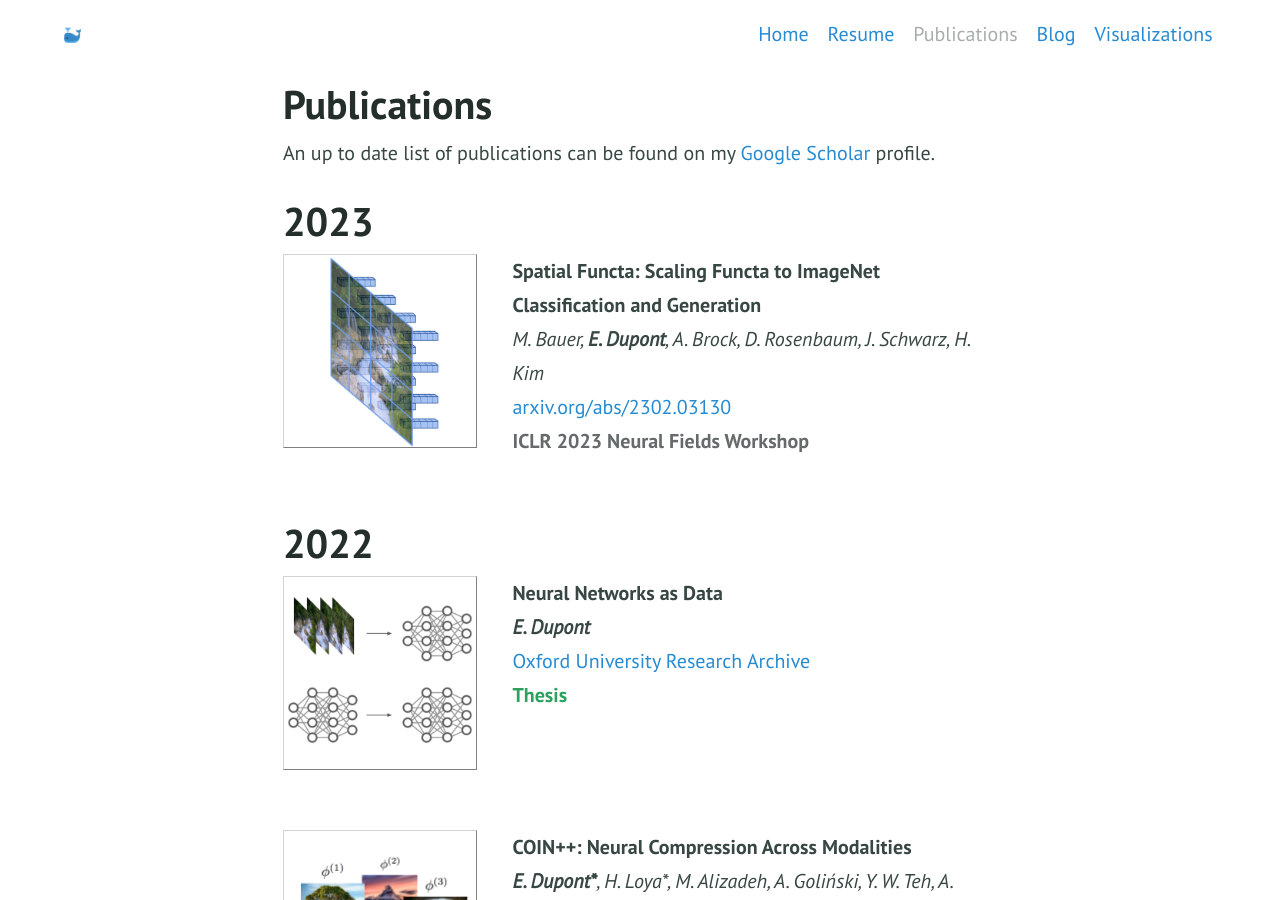
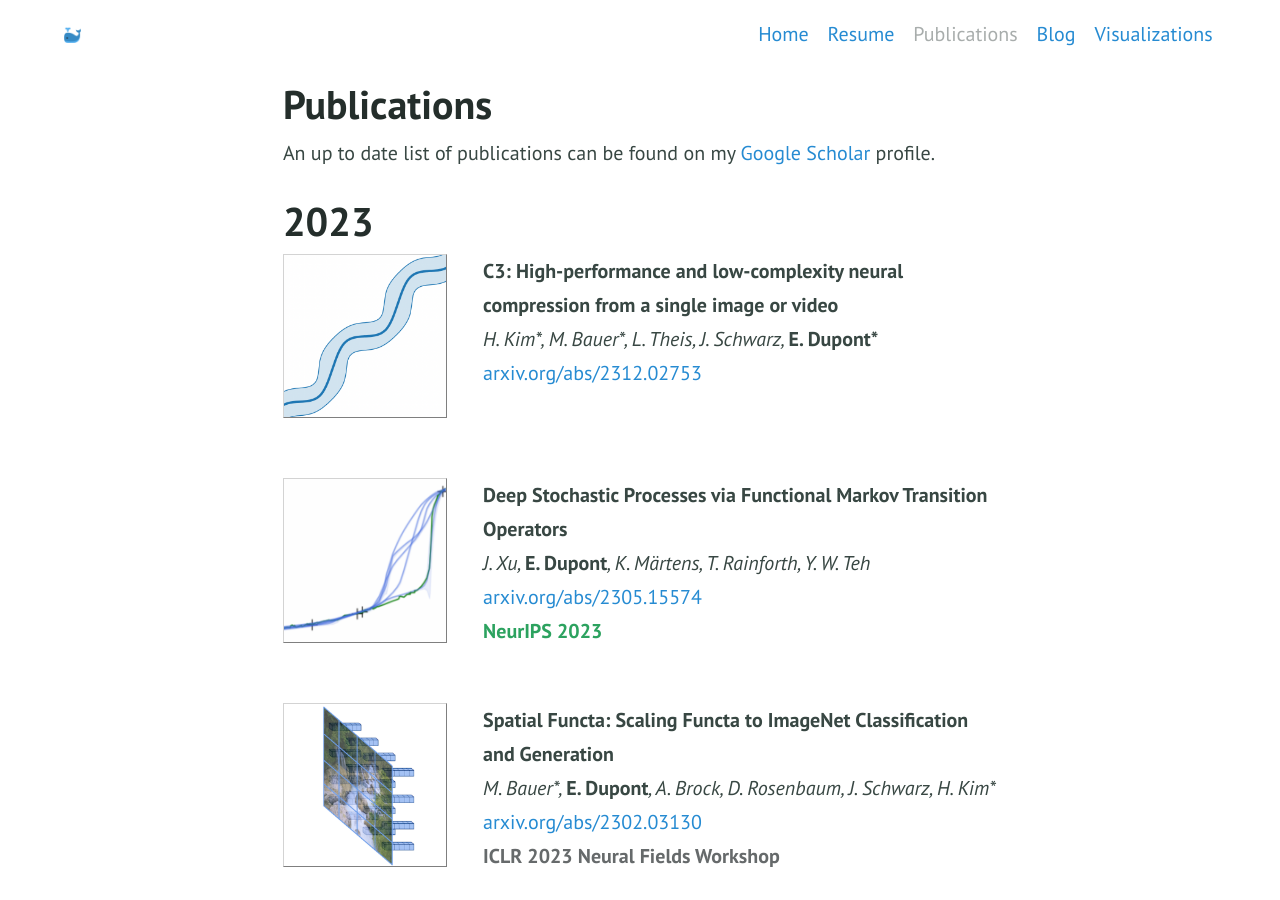
Before and after one commit to EmilienDupont/emiliendupont.github.io, a Jekyll site: the page built from publications.md, in a window 1280 px wide and 900 px high. Built offline with Jekyll 4.4.1, drawn with Linux system fonts in a browser that asks for light colours.

Commit message:
:banana: add VQEG talk, MNP and C3 papers

```diff
--- a/publications.md
+++ b/publications.md
@@ -10,7 +10,51 @@ An up to date list of publications can be found on my [Google Scholar](https://s
 
 <div style="display:flex;">
 
-  <div style="flex:1; padding-right:5%">
+  <div style="flex:0.8; padding-right:5%">
+    <img src="{{ site.url }}/imgs/paper-icons/c3.png" style="align:left; border: 1px solid #d3d3d3; border-style: outset;">
+  </div>
+
+  <div style="flex:2.5;">
+    <b style="font-size: 100%;">C3: High-performance and low-complexity neural compression from a single image or video
+</b><br>
+
+    <i>H. Kim*, M. Bauer*, L. Theis, J. Schwarz, </i><b style="font-weight: 800;">E. Dupont*</b><i></i><br>
+
+    <a href="https://arxiv.org/abs/2312.02753">
+      arxiv.org/abs/2312.02753
+    </a><br>
+  </div>
+</div>
+
+&nbsp;
+
+
+<div style="display:flex;">
+
+  <div style="flex:0.8; padding-right:5%">
+    <img src="{{ site.url }}/imgs/paper-icons/mnp.png" style="align:left; border: 1px solid #d3d3d3; border-style: outset;">
+  </div>
+
+  <div style="flex:2.5;">
+    <b style="font-size: 100%;">Deep Stochastic Processes via Functional Markov Transition Operators
+</b><br>
+
+    <i>J. Xu, </i><b style="font-weight: 800;">E. Dupont</b><i>, K. Märtens, T. Rainforth, Y. W. Teh</i><br>
+
+    <a href="https://arxiv.org/abs/2305.15574">
+      arxiv.org/abs/2305.15574
+    </a><br>
+
+    <b style="color:#2ca25f">NeurIPS 2023</b>
+  </div>
+</div>
+
+&nbsp;
+
+
+<div style="display:flex;">
+
+  <div style="flex:0.8; padding-right:5%">
     <img src="{{ site.url }}/imgs/paper-icons/spatial-functa.png" style="align:left; border: 1px solid #d3d3d3; border-style: outset;">
   </div>
 
@@ -18,7 +62,7 @@ An up to date list of publications can be found on my [Google Scholar](https://s
     <b style="font-size: 100%;">Spatial Functa: Scaling Functa to ImageNet Classification and Generation
 </b><br>
 
-    <i>M. Bauer, <b>E. Dupont</b>, A. Brock, D. Rosenbaum, J. Schwarz, H. Kim</i><br>
+    <i>M. Bauer*, </i><b style="font-weight: 800;">E. Dupont</b><i>, A. Brock, D. Rosenbaum, J. Schwarz, H. Kim*</i><br>
 
     <a href="https://arxiv.org/abs/2302.03130">
       arxiv.org/abs/2302.03130
@@ -35,14 +79,14 @@ An up to date list of publications can be found on my [Google Scholar](https://s
 
 <div style="display:flex;">
 
-  <div style="flex:1; padding-right:5%">
+  <div style="flex:0.8; padding-right:5%">
     <img src="{{ site.url }}/imgs/paper-icons/thesis.png" style="align:left; border: 1px solid #d3d3d3; border-style: outset;">
   </div>
 
   <div style="flex:2.5;">
     <b style="font-size: 100%;">Neural Networks as Data</b><br>
 
-    <i><b>E. Dupont</b></i><br>
+    <i></i><b style="font-weight: 800;">E. Dupont</b><i></i><br>
 
     <a href="https://ora.ox.ac.uk/objects/uuid:c573637c-bf05-4e8a-a8e4-d499eec77446">
       Oxford University Research Archive
@@ -57,14 +101,14 @@ An up to date list of publications can be found on my [Google Scholar](https://s
 
 <div style="display:flex;">
 
-  <div style="flex:1; padding-right:5%">
+  <div style="flex:0.8; padding-right:5%">
     <img src="{{ site.url }}/imgs/paper-icons/coinpp.png" style="align:left; border: 1px solid #d3d3d3; border-style: outset;">
   </div>
 
   <div style="flex:2.5;">
     <b style="font-size: 100%;">COIN++: Neural Compression Across Modalities</b><br>
 
-    <i><b>E. Dupont*</b>, H. Loya*, M. Alizadeh, A. Goliński, Y. W. Teh, A. Doucet</i><br>
+    <i></i><b style="font-weight: 800;">E. Dupont*</b><i>, H. Loya*, M. Alizadeh, A. Goliński, Y. W. Teh, A. Doucet</i><br>
 
     <a href="https://arxiv.org/abs/2201.12904">
       arxiv.org/abs/2201.12904
@@ -83,14 +127,14 @@ An up to date list of publications can be found on my [Google Scholar](https://s
 
 <div style="display:flex;">
 
-  <div style="flex:1; padding-right:5%">
+  <div style="flex:0.8; padding-right:5%">
     <img src="{{ site.url }}/imgs/paper-icons/functa.png" style="align:left; border: 1px solid #d3d3d3; border-style: outset;">
   </div>
 
   <div style="flex:2.5;">
     <b style="font-size: 100%;">From data to functa: Your data point is a function and you can treat it like one</b><br>
 
-    <i><b>E. Dupont*</b>, H. Kim*, A. Eslami, D. Rezende, D. Rosenbaum</i><br>
+    <i></i><b style="font-weight: 800;">E. Dupont*</b><i>, H. Kim*, A. Eslami, D. Rezende, D. Rosenbaum</i><br>
 
     <a href="https://arxiv.org/abs/2201.12204">
       arxiv.org/abs/2201.12204
@@ -111,14 +155,14 @@ An up to date list of publications can be found on my [Google Scholar](https://s
 
 <div style="display:flex;">
 
-  <div style="flex:1; padding-right:5%">
+  <div style="flex:0.8; padding-right:5%">
     <img src="{{ site.url }}/imgs/paper-icons/coin.png" style="align:left; border: 1px solid #d3d3d3; border-style: outset;">
   </div>
 
   <div style="flex:2.5;">
     <b style="font-size: 100%;">COIN: COmpression with Implicit Neural representations</b><br>
 
-    <i><b>E. Dupont*</b>, A. Goliński*, M. Alizadeh, Y. W. Teh, A. Doucet</i><br>
+    <i></i><b style="font-weight: 800;">E. Dupont*</b><i>, A. Goliński*, M. Alizadeh, Y. W. Teh, A. Doucet</i><br>
 
     <a href="https://arxiv.org/abs/2103.03123">
       arxiv.org/abs/2103.03123
@@ -137,14 +181,14 @@ An up to date list of publications can be found on my [Google Scholar](https://s
 
 <div style="display:flex;">
 
-  <div style="flex:1; padding-right:5%">
+  <div style="flex:0.8; padding-right:5%">
     <img src="{{ site.url }}/imgs/paper-icons/nfd.png" style="align:left; border: 1px solid #d3d3d3; border-style: outset;">
   </div>
 
   <div style="flex:2.5;">
     <b style="font-size: 100%;">Generative Models as Distributions of Functions</b><br>
 
-    <i><b>E. Dupont</b>, Y. W. Teh, A. Doucet</i><br>
+    <i></i><b style="font-weight: 800;">E. Dupont</b><i>, Y. W. Teh, A. Doucet</i><br>
 
     <a href="http://arxiv.org/abs/2102.04776">
       arxiv.org/abs/2102.04776
@@ -165,14 +209,14 @@ An up to date list of publications can be found on my [Google Scholar](https://s
 
 <div style="display:flex;">
 
-  <div style="flex:1; padding-right:5%">
+  <div style="flex:0.8; padding-right:5%">
     <img src="{{ site.url }}/imgs/paper-icons/lietransformer.png" style="align:left; border: 1px solid #d3d3d3; border-style: outset;">
   </div>
 
   <div style="flex:2.5;">
     <b style="font-size: 100%;">LieTransformer: Equivariant self-attention for Lie Groups</b><br>
 
-    <i>M. Hutchinson*, C. Le Lan*, S. Zaidi*, <b>E. Dupont</b>, Y. W. Teh, H. Kim</i><br>
+    <i>M. Hutchinson*, C. Le Lan*, S. Zaidi*, </i><b style="font-weight: 800;">E. Dupont</b><i>, Y. W. Teh, H. Kim</i><br>
 
     <a href="https://arxiv.org/abs/2012.10885">
       arxiv.org/abs/2012.10885
@@ -191,14 +235,14 @@ An up to date list of publications can be found on my [Google Scholar](https://s
 
 <div style="display:flex;">
 
-  <div style="flex:1; padding-right:5%">
+  <div style="flex:0.8; padding-right:5%">
     <img src="{{ site.url }}/imgs/paper-icons/enr.png" style="align:left; border: 1px solid #d3d3d3; border-style: outset;">
   </div>
 
   <div style="flex:2.5;">
     <b style="font-size: 100%;">Equivariant Neural Rendering</b><br>
 
-    <i><b>E. Dupont</b>, M. A. Bautista, A. Colburn, A. Sankar, C. Guestrin, J. Susskind, Q. Shan</i><br>
+    <i></i><b style="font-weight: 800;">E. Dupont</b><i>, M. A. Bautista, A. Colburn, A. Sankar, C. Guestrin, J. Susskind, Q. Shan</i><br>
 
     <a href="https://arxiv.org/abs/2006.07630">
       arxiv.org/abs/2006.07630
@@ -219,14 +263,14 @@ An up to date list of publications can be found on my [Google Scholar](https://s
 
 <div style="display:flex;">
 
-  <div style="flex:1; padding-right:5%">
+  <div style="flex:0.8; padding-right:5%">
     <img src="{{ site.url }}/imgs/paper-icons/anode.png" style="align:left; border: 1px solid #d3d3d3; border-style: outset;">
   </div>
 
   <div style="flex:2.5;">
     <b style="font-size: 100%;">Augmented Neural ODEs</b><br>
 
-    <i><b>E. Dupont</b>, A. Doucet, Y. W. Teh</i><br>
+    <i></i><b style="font-weight: 800;">E. Dupont</b><i>, A. Doucet, Y. W. Teh</i><br>
 
     <a href="https://arxiv.org/abs/1904.01681">
       arxiv.org/abs/1904.01681
@@ -247,14 +291,14 @@ An up to date list of publications can be found on my [Google Scholar](https://s
 
 <div style="display:flex;">
 
-  <div style="flex:1; padding-right:5%">
+  <div style="flex:0.8; padding-right:5%">
     <img src="{{ site.url }}/imgs/paper-icons/inpainting.png" style="align:left; border: 1px solid #d3d3d3; border-style: outset;">
   </div>
 
   <div style="flex:2.5;">
     <b style="font-size: 100%;">Probabilistic Semantic Inpainting with Pixel Constrained CNNs</b><br>
 
-    <i><b>E. Dupont</b>, S. Suresha</i><br>
+    <i></i><b style="font-weight: 800;">E. Dupont</b><i>, S. Suresha</i><br>
 
     <a href="https://arxiv.org/abs/1810.03728">
       arxiv.org/abs/1810.03728
@@ -273,14 +317,14 @@ An up to date list of publications can be found on my [Google Scholar](https://s
 
 <div style="display:flex;">
 
-  <div style="flex:1; padding-right:5%">
+  <div style="flex:0.8; padding-right:5%">
     <img src="{{ site.url }}/imgs/paper-icons/jointvae.png" style="align:left; border: 1px solid #d3d3d3; border-style: outset;">
   </div>
 
   <div style="flex:2.5;">
     <b style="font-size: 100%;">Learning Disentangled Joint Continuous and Discrete Representations</b><br>
 
-    <i><b>E. Dupont</b></i><br>
+    <i></i><b style="font-weight: 800;">E. Dupont</b><i></i><br>
 
     <a href="https://arxiv.org/abs/1804.00104">
       arxiv.org/abs/1804.00104
@@ -299,14 +343,14 @@ An up to date list of publications can be found on my [Google Scholar](https://s
 
 <div style="display:flex;">
 
-  <div style="flex:1; padding-right:5%">
+  <div style="flex:0.8; padding-right:5%">
     <img src="{{ site.url }}/imgs/paper-icons/geology.png" style="align:left; border: 1px solid #d3d3d3; border-style: outset;">
   </div>
 
   <div style="flex:2.5;">
     <b style="font-size: 100%;">Generating Realistic Geology Conditioned on Physical Measurements with Generative Adversarial Networks</b><br>
 
-    <i><b>E. Dupont</b>, T. Zhang, P. Tilke, L. Liang, W. Bailey</i><br>
+    <i></i><b style="font-weight: 800;">E. Dupont</b><i>, T. Zhang, P. Tilke, L. Liang, W. Bailey</i><br>
 
     <a href="https://arxiv.org/abs/1802.03065">
       arxiv.org/abs/1802.03065
```
Also changed, not shown: resume.md (+6 -1 lines), imgs/paper-icons/c3.png (added), imgs/paper-icons/mnp.png (added), 1 other file.
